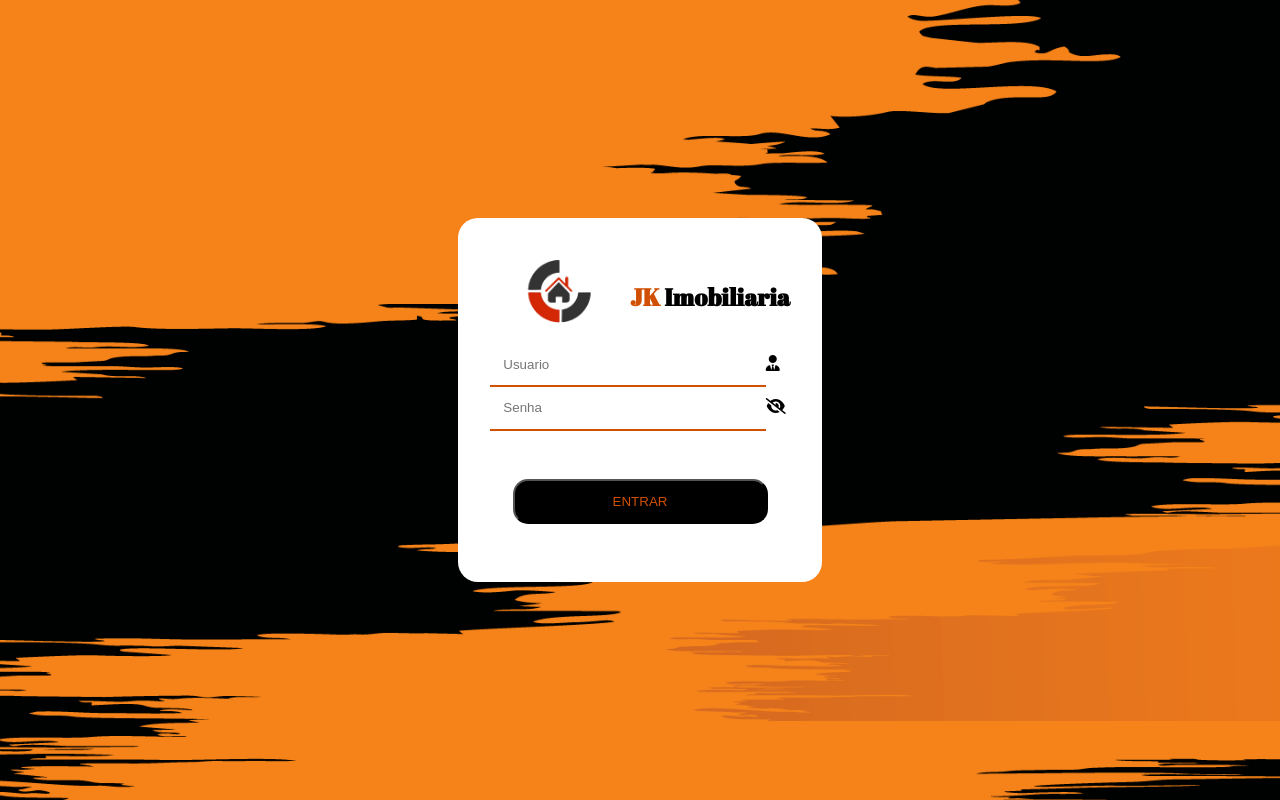
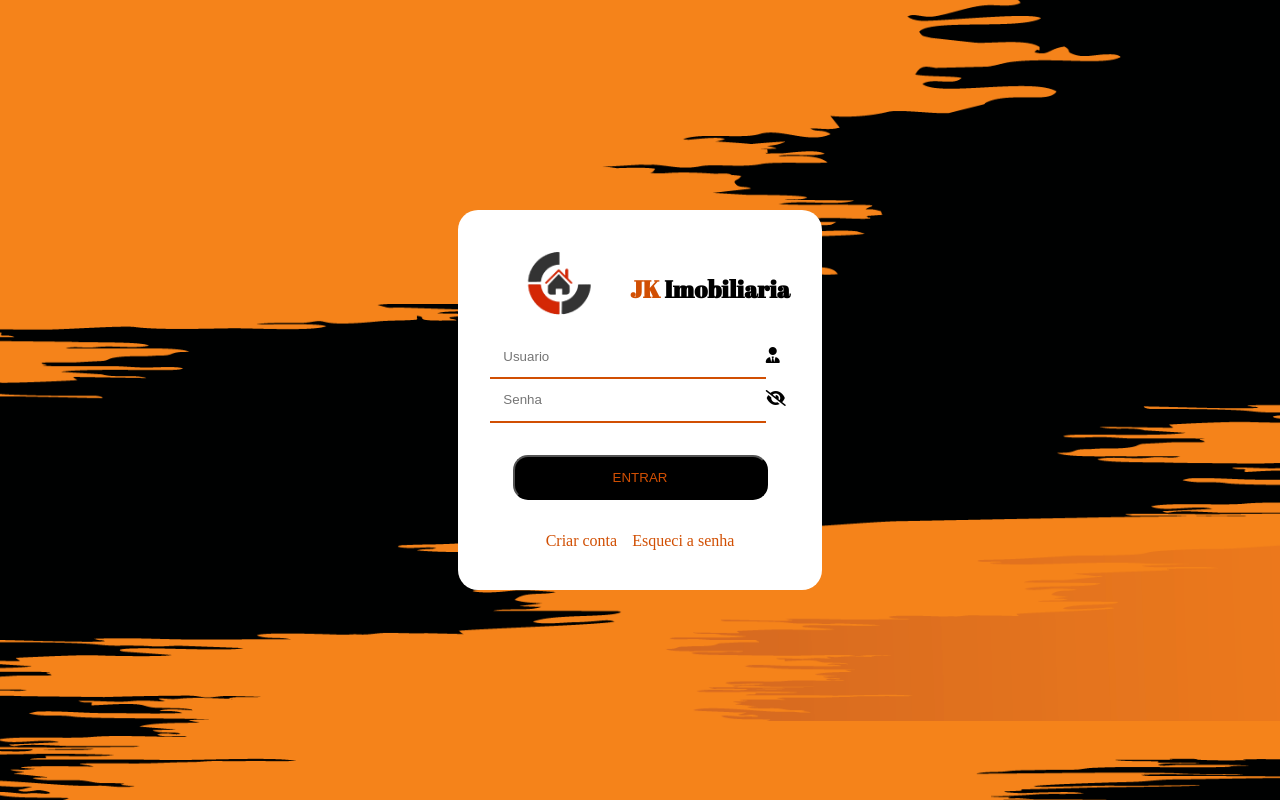
Before and after one commit to Daniel-Ferreira-2004/Projeto-Imobiliaria, a plain HTML site: page HTML/form.html in a window 1280 px wide. Drawn offline with Linux system fonts and the light colour scheme.

Commit message:
Criar conta/esqueci senha

```diff
--- a/CSS/form.css
+++ b/CSS/form.css
@@ -22,7 +22,7 @@
     height: 300px;
     background: #fff;
     border-radius: 20px;
-    padding: 2em;
+    padding: 2em 2em 3em;
     display: flex;
     flex-direction: column;
     justify-content: start;
@@ -59,7 +59,7 @@ span {
 .input-entrar {
     display: flex;
     justify-content: center;
-    padding: 3em 0;
+    padding: 2em 0;
 }
 
 .input-botao {
@@ -72,5 +72,21 @@ span {
 
 .input-botao:hover {
     background-color: rgba(128, 128, 128, 0.185);
+    color: #000000;
+    cursor: pointer;
+}
+
+.link {
+    display: flex;
+    justify-content: center;
+    gap: 15px;
+}
+
+.link a{
+    text-decoration: none;
     color: rgb(209, 79, 3);
 }
+
+.link a:hover {
+    color: #000000;
+}
--- a/CSS/pagina2.css
+++ b/CSS/pagina2.css
@@ -245,10 +245,12 @@ footer {
 
 footer h3:hover {
     color: rgb(209, 79, 3);
+    cursor: pointer;
 }
 
 footer p:hover {
     color: rgb(209, 79, 3);
+    cursor: pointer;
 }
 
 footer img {
--- a/CSS/style.css
+++ b/CSS/style.css
@@ -88,6 +88,7 @@ main {
 .casaDeFundo button:hover {
     background-color: #33333367;
     color: rgb(209, 79, 3);
+    cursor: pointer;
 }
 
 .box {
@@ -188,6 +189,7 @@ main {
     padding: 2em;
     font-size: 20px
 }
+
 footer {
     background-color: #000000;
     color: #D3D3D3;
@@ -201,10 +203,12 @@ footer {
 
 footer h3:hover {
     color: rgb(209, 79, 3);
+    cursor: pointer;
 }
 
 footer p:hover {
     color: rgb(209, 79, 3);
+    cursor: pointer;
 }
 
 footer img {
--- a/HTML/form.html
+++ b/HTML/form.html
@@ -28,6 +28,10 @@
                     <input type="submit" value="ENTRAR" class="input-botao">
                 </div>
             </form>
+            <div class="link">
+                <a href="">Criar conta</a>
+                <a href="">Esqueci a senha</a>
+            </div>
         </div>
     </section>
 </body>
```
